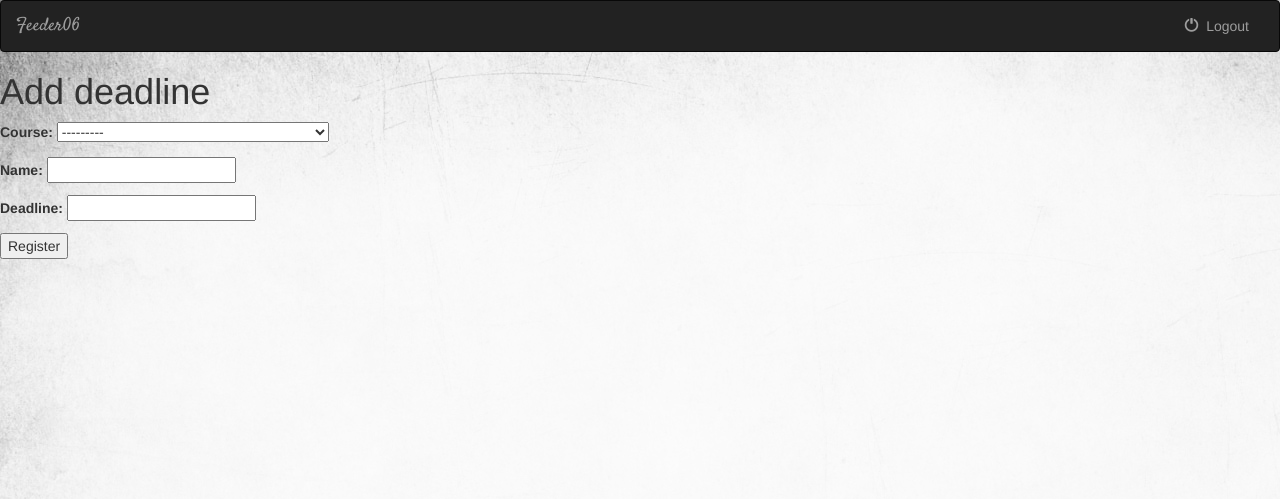
After one commit to theUltraMarine19/CS251-project, a Django app: page /Feeder06/adeadline/ in a window 1280 px wide. The commit adds this page. Shown: the top 499 px of the page. Run offline with Django 3.2, Linux system fonts and the light colour scheme; a user stored in the database is signed in; data comes from the database, SQL or seed files in the repository; both versions use the stored data as it was after the commit; some libraries are stand-ins or nearby versions.

Commit message:
Add deadlines

```diff
--- a/Django/Feeder06/forms.py
+++ b/Django/Feeder06/forms.py
@@ -45,4 +45,4 @@ class DeadlineForm(forms.ModelForm):
 
     class Meta:
         model = Deadline
-        fields = ('course', 'name', 'deadline', 'running')
+        fields = ('course', 'name', 'deadline')
--- a/Django/Feeder06/models.py
+++ b/Django/Feeder06/models.py
@@ -34,7 +34,7 @@ class Deadline(models.Model):
     course = models.ForeignKey(Course, on_delete=models.CASCADE)
     name = models.CharField(max_length=512)
     deadline = models.DateField(max_length=50)
-    running = models.BooleanField()
+    running = models.BooleanField(default = True)
 
     def __str__(self):
         return self.course.course_code + '-' + self.name
--- /dev/null
+++ b/Django/Feeder06/templates/Feeder06/AddDeadline.html
@@ -0,0 +1,21 @@
+{% extends 'Feeder06/base.html' %}
+
+{% block body %}
+		<h1>Add deadline</h1>
+
+		{% if registered %}
+		<strong>Deadline added !</strong>
+		<a href="/Feeder06/">Return to the homepage.</a><br />
+		{% else %}
+
+		<form id="deadline_form" method="post" action="/Feeder06/adeadline/"
+				enctype="multipart/form-data">
+
+			{% csrf_token %}
+
+			{{  deadline_form.as_p }}
+
+			<input type="submit" name="submit" value="Register" />
+		</form>
+		{% endif %}
+{% endblock %}
--- a/Django/Feeder06/templates/Feeder06/UserHome.html
+++ b/Django/Feeder06/templates/Feeder06/UserHome.html
@@ -9,7 +9,7 @@
     <br>
     <a href = "feedback/"> Add Feedback</a>
     <br>
-    <a href = "#"> Add Deadlines</a>
+    <a href = "adeadline/"> Add Deadlines</a>
     <br>
     <a href = "#"> View Feedback</a>
     <br>
--- a/Django/Feeder06/urls.py
+++ b/Django/Feeder06/urls.py
@@ -18,6 +18,7 @@ urlpatterns = [
     url(r'^cregister/', views.cregister, name='cregister'),
 	url(r'^logout/', views.Ilogout, name='logout'),
     url(r'^slogin/', views.Studentlist, name='slogin'),
+    url(r'^adeadline/', views.adeadline, name ='adeadline')
 ]
 
 '''def get_admin_urls(urls):
--- a/Django/Feeder06/views.py
+++ b/Django/Feeder06/views.py
@@ -67,6 +67,32 @@ def index(request):
         return render(request,'Feeder06/UserHome.html', context)
     else:
         return render (request, 'Feeder06/Options.html',{})
+
+
+@login_required
+def adeadline(request):
+    dregistered = False
+    if request.method == 'POST':
+        deadline_form = DeadlineForm(data=request.POST)
+        if deadline_form.is_valid():
+            deadline_list = Deadline.objects.all()
+            for d in deadline_list:
+                if d.name == deadline_form.data['name'] :
+                    return HttpResponse('Deadline already exists. You deserve lame page')
+
+            dregistered = True
+            dead=  deadline_form.save()
+
+            dead.save()
+
+
+    else:
+        deadline_form = DeadlineForm()
+
+    return render(request, 'Feeder06/AddDeadline.html', {'deadline_form': deadline_form, 'registered': dregistered})
+
+
+
 
 @login_required
 def deadline(request):
```
Also changed, not shown: Django/Feeder06/migrations/0012_deadline_course_code.py (added), Django/Feeder06/migrations/0013_remove_deadline_course_code.py (added), Django/Feeder06/migrations/0014_auto_20161104_2114.py (added), Django/db.sqlite3.
